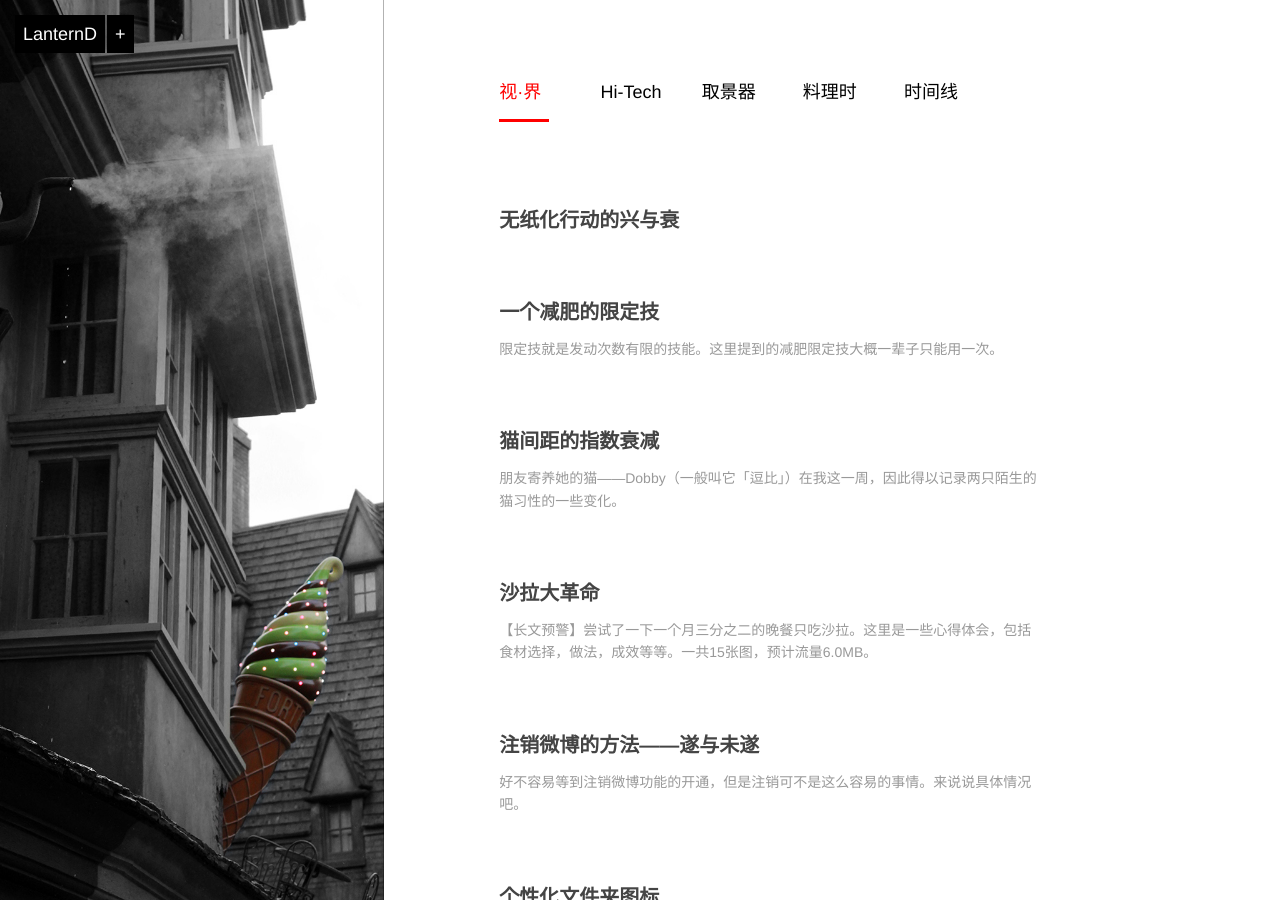
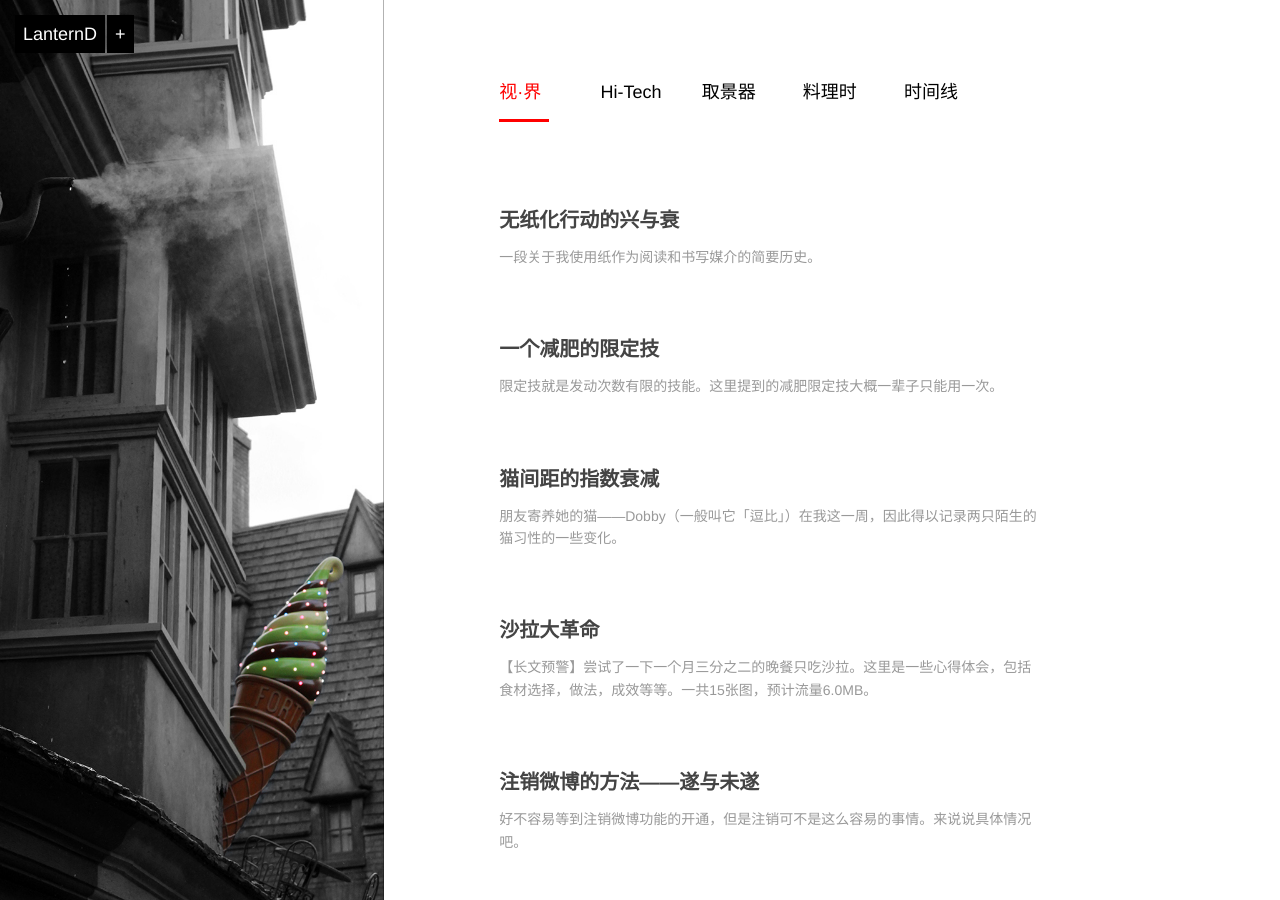
Before and after one commit to LanternD/lanternd.github.io, a Jekyll site: the page built from index.html, in a window 1280 px wide and 900 px high. Built offline with Jekyll 4.4.1, drawn with Linux system fonts in a browser that asks for light colours; nearby versions of some CDN libraries; the list of posts is cut into pages by our own code; comment, search, counter and statistics services are not loaded.

Commit message:
Update post: a brief history of paperless action

```diff
--- a/blog/_posts/2018-05-30-a-brief-history-of-paperless-action.md
+++ b/blog/_posts/2018-05-30-a-brief-history-of-paperless-action.md
@@ -1,7 +1,7 @@
 ---
 layout: post
 title: 无纸化行动的兴与衰
-description:
+description: 一段关于我使用纸作为阅读和书写媒介的简要历史。
 permalink: /a-brief-history-of-paperless-action/
 categories: [Blog, 视・界]
 tags: [无纸化, iPad, 阅读, 书写]
@@ -64,7 +64,7 @@ date: 2018-05-30 22:15:41
 
 　俗话说：「事物的发展总是螺旋上升的。」所以我的无纸化行动大概也不能「免俗」。走到一个极端总是会再往回走走，免得步子迈太大。这样下来最后总会是一种融合的状态，可能其中一种更强势，但是另一种也还是不可或缺。
 
-　很难说纸媒还能坚持多久。和大部分人一样，我也是用手机刷新闻热点，因为各种媒体都已经移到了线上。我也用Kindle看书，因为美国难买到一本中文的书籍（小说一类）。尽管如此，我还是改变了大学期间那种「纸无用」的观点，我还是会把论文打出来看，以后应该也会订阅一些纸质杂志看（现在实在没时间）。纸作为一个用了上千年的传播媒介，固然仍有存在的意义和价值。即使将来99%的信息都电子化了，纸张还是在那里等着我们，为我们送来一些存留的宁静和慰藉。
+　很难说纸媒还能坚持多久。和大部分人一样，我也是用手机刷新闻热点，因为各种媒体都已经移到了线上。我也用Kindle看书，因为美国难买到一本中文的书籍（小说一类）。工作上则是多半在写代码，写论文，也没有纸生存的空间。尽管如此，我还是改变了大学期间那种「纸无用」的观点，我还是会把论文打出来看，以后应该也会订阅一些纸质杂志看（现在实在没时间），写代码写论文过程中的一些想法和框架也还是会先在纸上写一写……纸作为一个用了上千年的传播媒介，固然仍有存在的意义和价值。即使将来99%的信息都电子化了，纸张还是在那里等着我们，为我们送来一些存留的宁静和慰藉。
 
 　关于纸张媒介的命运人们早已有各式各样的观点和讨论，我就不班门弄斧了。总之以上提到的就是我自己和「纸」有关的一些历史了。
 
```
